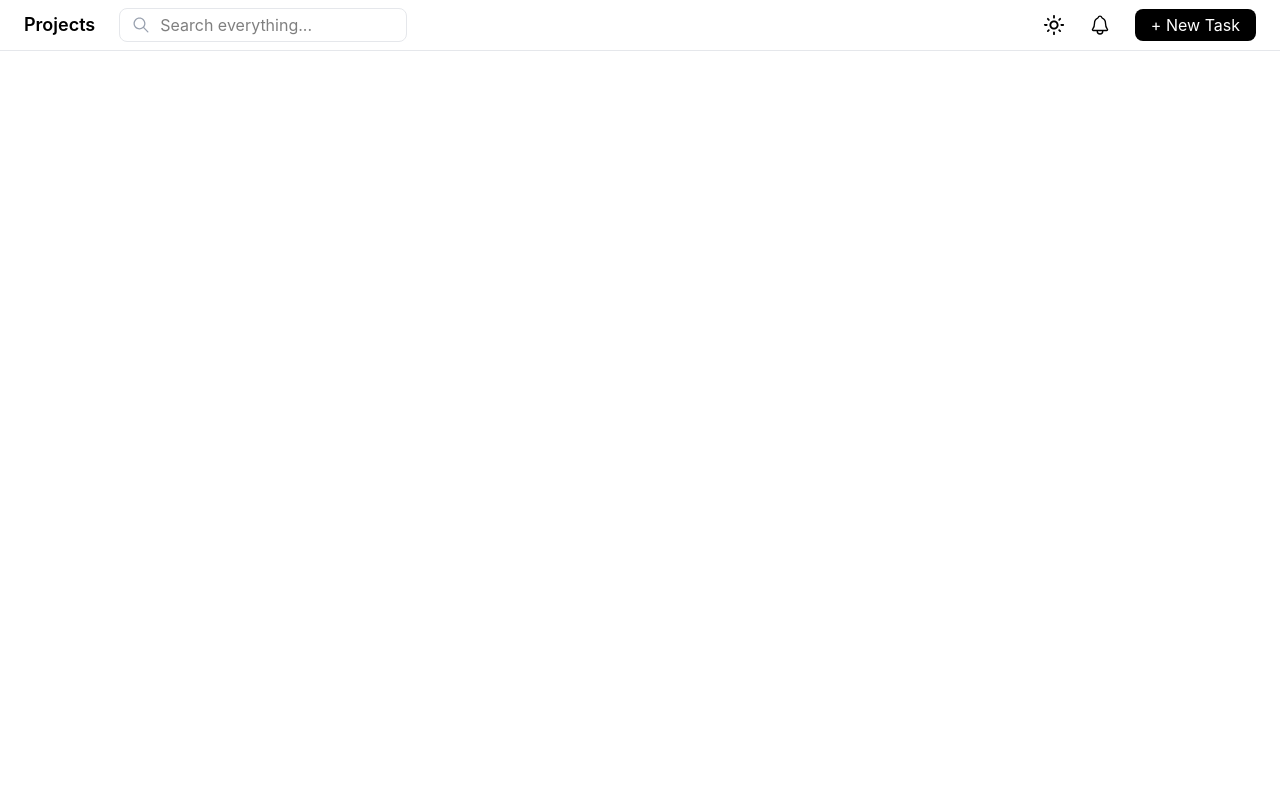
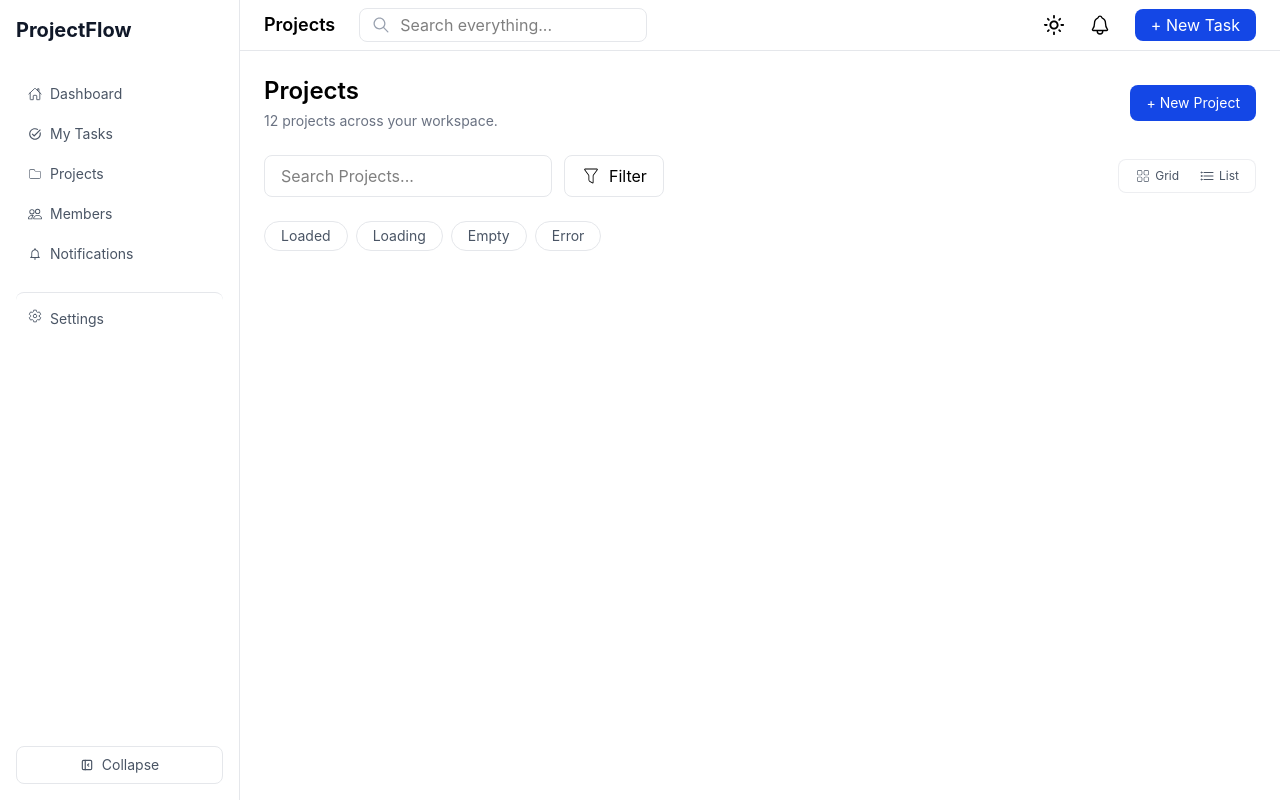
Before and after one commit to raha-mohebbi/ProjectFlow, a React (Vite) app: page / in a window 1280 px wide. Built offline with nearby package versions, Linux system fonts and the light colour scheme.

Commit message:
feat: add dashboard layout and sidebar

```diff
--- a/src/App.jsx
+++ b/src/App.jsx
@@ -1,14 +1,21 @@
-import Navbar from "./components/layout/Navbar"
-
+import Dashboard from "./components/layout/Dashboard";
+import Navbar from "./components/layout/Navbar";
+import SideBar from "./components/layout/SideBar";
 
 function App() {
   return (
-    <>
-    <div className="">
-  <Navbar/>
+    <div className="flex min-h-screen">
+      {/* Sidebar */}
+      <SideBar />
+
+      {/* Main Content */}
+      <div className="flex-1">
+        <Navbar />
+
+        <Dashboard />
+      </div>
     </div>
-    </>
-  )
+  );
 }
 
-export default App
+export default App;
--- /dev/null
+++ b/src/components/layout/Dashboard.jsx
@@ -0,0 +1,75 @@
+import { CiFilter } from "react-icons/ci";
+import { CiGrid41 } from "react-icons/ci";
+import { IoListOutline } from "react-icons/io5";
+
+const Dashboard = () => {
+  return (
+    <main className="p-6">
+      {/* Header */}
+      <div className="flex items-center justify-between">
+        <div>
+          <h1 className="text-2xl font-semibold">Projects</h1>
+          <p className="mt-1 text-sm text-gray-500">
+            12 projects across your workspace.
+          </p>
+        </div>
+
+        <button className="rounded-lg bg-blue-700 px-4 py-2 text-sm text-white">
+          + New Project
+        </button>
+      </div>
+
+      {/* Search & Filter + Grid/List */}
+      <div className="mt-6 flex items-center justify-between">
+
+        <div className="flex items-center gap-3">
+          <input
+            type="text"
+            placeholder="Search Projects..."
+            className="w-72 rounded-lg border border-gray-200 px-4 py-2 outline-none"
+          />
+
+          <button className="flex items-center gap-2 rounded-lg border border-gray-200 px-4 py-2">
+            <CiFilter size={20} />
+            Filter
+          </button>
+        </div>
+
+      <div className="flex items-center gap-1 rounded-lg border border-gray-200/70 bg-white/60 px-2 py-1 backdrop-blur-md">
+  <button className="flex items-center gap-1 rounded-md px-2 py-1 text-xs text-gray-600">
+    <CiGrid41 size={16} />
+    Grid
+  </button>
+
+  <button className="flex items-center gap-1 rounded-md px-2 py-1 text-xs text-gray-600">
+    <IoListOutline size={16} />
+    List
+  </button>
+</div>
+
+      </div>
+
+      {/* States - temporary */}
+      <div className="mt-6 flex gap-2">
+        <span className="cursor-pointer rounded-full border border-gray-200 px-4 py-1 text-sm text-gray-600 hover:bg-gray-100">
+          Loaded
+        </span>
+
+        <span className="cursor-pointer rounded-full border border-gray-200 px-4 py-1 text-sm text-gray-600 hover:bg-gray-100">
+          Loading
+        </span>
+
+        <span className="cursor-pointer rounded-full border border-gray-200 px-4 py-1 text-sm text-gray-600 hover:bg-gray-100">
+          Empty
+        </span>
+
+        <span className="cursor-pointer rounded-full border border-gray-200 px-4 py-1 text-sm text-gray-600 hover:bg-gray-100">
+          Error
+        </span>
+      </div>
+
+    </main>
+  );
+};
+
+export default Dashboard;
--- a/src/components/layout/Navbar.jsx
+++ b/src/components/layout/Navbar.jsx
@@ -32,7 +32,7 @@ const Navbar = () => {
           <IoNotificationsOutline size={22} />
         </button>
 
-        <button className="rounded-lg bg-black px-4 py-1 text-white">
+        <button className="rounded-lg bg-blue-700 px-4 py-1 text-white">
           + New Task
         </button>
       </div>
--- /dev/null
+++ b/src/components/layout/SideBar.jsx
@@ -0,0 +1,57 @@
+import { IoHomeOutline } from "react-icons/io5";
+import { MdOutlineTaskAlt } from "react-icons/md";
+import { CiFolderOn } from "react-icons/ci";
+import { BsPeople } from "react-icons/bs";
+import { IoMdNotificationsOutline } from "react-icons/io";
+import { IoSettingsOutline } from "react-icons/io5";
+import { TbLayoutSidebarLeftCollapse } from "react-icons/tb";
+
+const SideBar = () => {
+  return (
+    <aside className="flex min-h-screen w-60 flex-col border-r border-gray-200 bg-white p-4">
+      {/* Logo */}
+      <div className="mb-8 text-xl font-bold text-gray-900">
+        ProjectFlow
+      </div>
+
+      {/* Main Navigation */}
+      <nav>
+        <ul className="space-y-1 ">
+        <li className="flex cursor-pointer items-center gap-2 rounded-lg px-3 py-2 text-sm text-gray-600 hover:bg-gray-100">
+  <IoHomeOutline />
+  Dashboard
+</li>
+
+          <li className="flex cursor-pointer items-center gap-2 rounded-lg px-3 py-2 text-sm text-gray-600 hover:bg-gray-100">
+          <MdOutlineTaskAlt />  My Tasks
+          </li>
+
+          <li className="flex cursor-pointer items-center gap-2 rounded-lg px-3 py-2 text-sm text-gray-600 hover:bg-gray-100">
+           <CiFolderOn /> Projects
+          </li>
+
+          <li className="flex cursor-pointer items-center gap-2 rounded-lg px-3 py-2 text-sm text-gray-600 hover:bg-gray-100">
+          <BsPeople />  Members
+          </li>
+
+          <li className="flex cursor-pointer items-center gap-2 rounded-lg px-3 py-2 text-sm text-gray-600 hover:bg-gray-100">
+           <IoMdNotificationsOutline /> Notifications
+          </li>
+        </ul>
+      </nav>
+<div className="mt-5 flex gap-2 cursor-pointer rounded-lg border-t border-gray-200 px-3 py-2 pt-4 text-sm text-gray-600 hover:bg-gray-100">
+ <IoSettingsOutline /> Settings
+</div>
+ {/* Bottom */}
+<div className="mt-auto pt-4">
+  <button className="mt-4 flex w-full items-center justify-center gap-2 rounded-lg border border-gray-200 px-3 py-2 text-sm text-gray-600 hover:bg-gray-100">
+    <TbLayoutSidebarLeftCollapse />
+    Collapse
+  </button>
+</div>
+
+    </aside>
+  );
+};
+
+export default SideBar;
```
